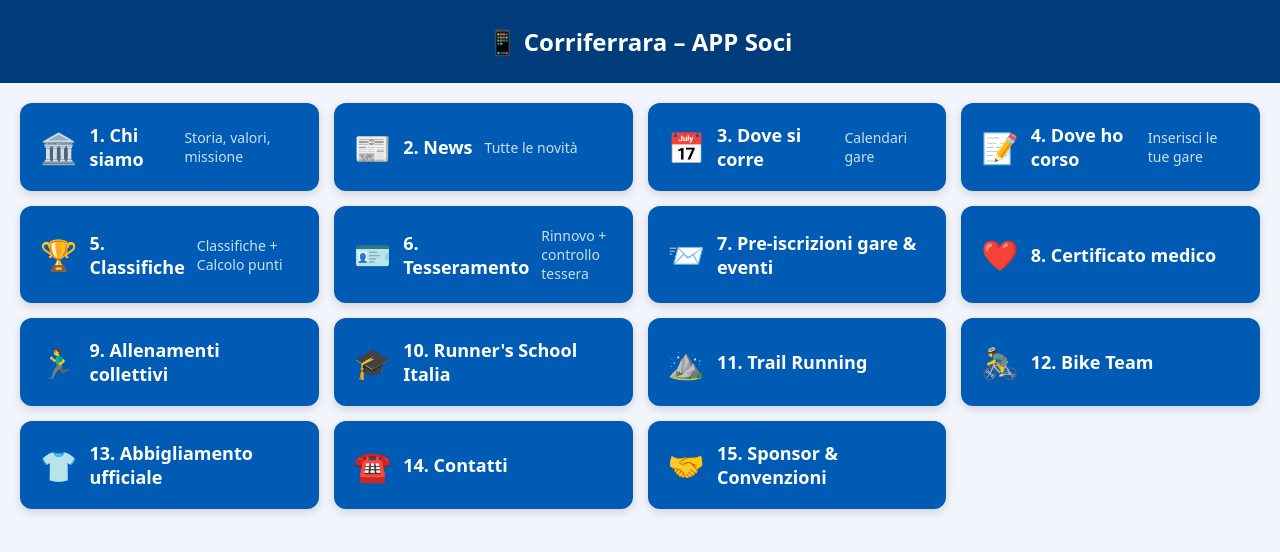
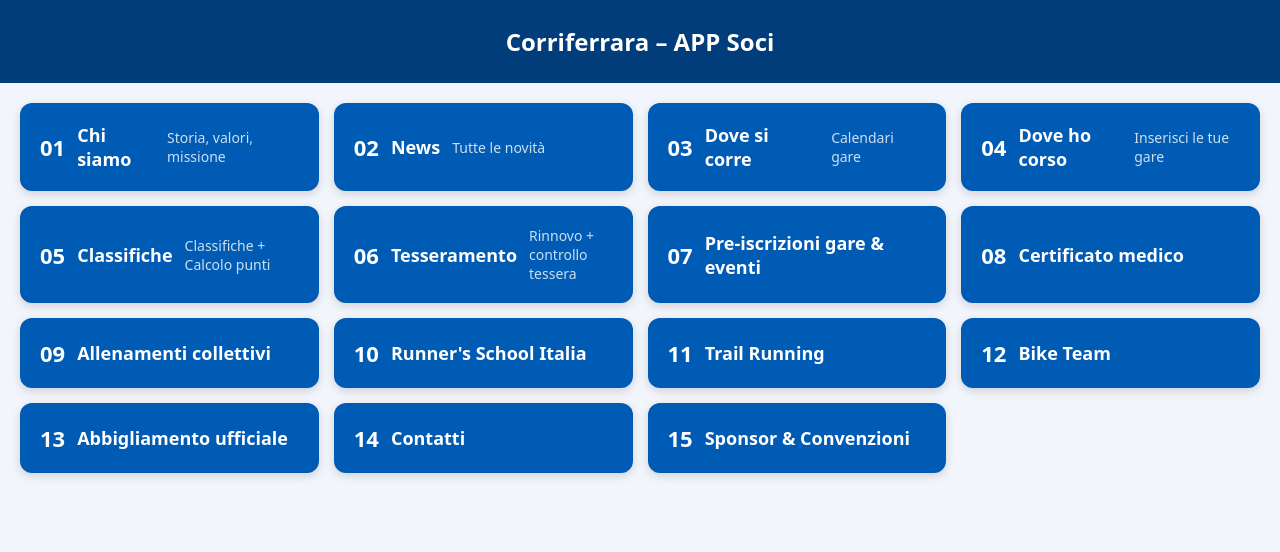
Before and after one commit to massimocora3-create/corriferrara-app, a plain HTML site: page index.html in a window 1280 px wide. Drawn offline with Linux system fonts and the light colour scheme.

Commit message:
Update index.html

```diff
--- a/index.html
+++ b/index.html
@@ -2,18 +2,19 @@
 <!DOCTYPE html>
 <html lang="it">
 <head>
+<meta charset="UTF-8">
 <meta name="viewport" content="width=device-width, initial-scale=1">
 
-<!-- Manifest CORRETTO -->
+<!-- Manifest corretto -->
 <link rel="manifest" href="https://massimocora3-create.github.io/corriferrara-app/manifest.json">
 
-<!-- Colore barra indirizzi -->
+<!-- Colore barra indirizzi mobile -->
 <meta name="theme-color" content="#003d7a">
 
-<!-- Service Worker CORRETTO -->
+<!-- Service Worker corretto -->
 <script>
 if ("serviceWorker" in navigator) {
-  navigator.serviceWorker.register("https://massimocora3-create.github.io/corriferrara-app/sw.js");
+    navigator.serviceWorker.register("https://massimocora3-create.github.io/corriferrara-app/sw.js");
 }
 </script>
 
@@ -27,7 +28,7 @@ body {
 
 /* Header */
 .header {
-  background: #003d7a; /* blu più scuro */
+  background: #003d7a;
   padding: 25px 15px;
   text-align: center;
   color: #fff;
@@ -35,7 +36,7 @@ body {
   font-weight: 700;
 }
 
-/* Griglia principale */
+/* Griglia */
 .grid {
   display: grid;
   grid-template-columns: repeat(auto-fit, minmax(260px, 1fr));
@@ -45,7 +46,7 @@ body {
 
 /* Box principali */
 .box {
-  background: #005bb5; /* BLU SCURO PIÙ BELLO */
+  background: #005bb5; /* Blu più scuro */
   padding: 20px;
   border-radius: 12px;
   color: #fff;
@@ -61,15 +62,16 @@ body {
 }
 
 .box:hover {
-  background: #003d7a; /* hover più scuro */
+  background: #003d7a;
 }
 
-/* Icone */
+/* Icone testo semplice */
 .icon {
-  font-size: 30px;
+  font-size: 22px;
+  font-weight: bold;
 }
 
-/* Sottobox */
+/* Sottomenù */
 .submenu {
   display: none;
   background: #e2edff;
@@ -99,7 +101,7 @@ body {
   background: #d7e6ff;
 }
 
-/* Testo piccolo */
+/* Testo più piccolo */
 .label-small {
   font-size: 14px;
   opacity: 0.8;
@@ -113,7 +115,7 @@ function openLink(url) {
 }
 
 function toggleSub(id) {
-  let el = document.getElementById(id);
+  const el = document.getElementById(id);
   el.style.display = el.style.display === "block" ? "none" : "block";
 }
 </script>
@@ -123,94 +125,94 @@ function toggleSub(id) {
 <body>
 
 <div class="header">
-  📱 Corriferrara – APP Soci
+  Corriferrara – APP Soci
 </div>
 
 <div class="grid">
 
   <div class="box" onclick="openLink('https://atleticacorriferrara.blogspot.com/p/storia-della-corriferrara-asd.html')">
-    <div class="icon">🏛️</div>
-    1. Chi siamo<br><span class="label-small">Storia, valori, missione</span>
+    <div class="icon">01</div>
+    Chi siamo<br><span class="label-small">Storia, valori, missione</span>
   </div>
 
   <div class="box" onclick="openLink('https://atleticacorriferrara.blogspot.com/p/news.html')">
-    <div class="icon">📰</div>
-    2. News<br><span class="label-small">Tutte le novità</span>
+    <div class="icon">02</div>
+    News<br><span class="label-small">Tutte le novità</span>
   </div>
 
   <div class="box" onclick="openLink('https://atleticacorriferrara.blogspot.com/p/dove-si-corre.html')">
-    <div class="icon">📅</div>
-    3. Dove si corre<br><span class="label-small">Calendari gare</span>
+    <div class="icon">03</div>
+    Dove si corre<br><span class="label-small">Calendari gare</span>
   </div>
 
   <div class="box" onclick="openLink('https://goo.gl/forms/WzRBTqYzxg0jbOCH3')">
-    <div class="icon">📝</div>
-    4. Dove ho corso<br><span class="label-small">Inserisci le tue gare</span>
+    <div class="icon">04</div>
+    Dove ho corso<br><span class="label-small">Inserisci le tue gare</span>
   </div>
 
   <div class="box" onclick="openLink('https://atleticacorriferrara.blogspot.com/p/classifiche.html')">
-    <div class="icon">🏆</div>
-    5. Classifiche<br><span class="label-small">Classifiche + Calcolo punti</span>
+    <div class="icon">05</div>
+    Classifiche<br><span class="label-small">Classifiche + Calcolo punti</span>
   </div>
 
   <div class="box" onclick="toggleSub('sub6')">
-    <div class="icon">🪪</div>
-    6. Tesseramento<br><span class="label-small">Rinnovo + controllo tessera</span>
+    <div class="icon">06</div>
+    Tesseramento<br><span class="label-small">Rinnovo + controllo tessera</span>
   </div>
 
   <div id="sub6" class="submenu">
-    <div class="subbox" onclick="openLink('https://atleticacorriferrara.blogspot.com/p/tesseramento-corriferrara-2019.html')">6.1 Rinnova la tua tessera</div>
-    <div class="subbox" onclick="openLink('https://atleticacorriferrara.blogspot.com/p/tessere-corriferrara_26.html')">6.2 Numero e scadenza tessera</div>
+    <div class="subbox" onclick="openLink('https://atleticacorriferrara.blogspot.com/p/tesseramento-corriferrara-2019.html')">Rinnova la tua tessera</div>
+    <div class="subbox" onclick="openLink('https://atleticacorriferrara.blogspot.com/p/tessere-corriferrara_26.html')">Numero e scadenza tessera</div>
   </div>
 
   <div class="box" onclick="openLink('https://atleticacorriferrara.blogspot.com/p/pre-iscrizioni-prossime-gare-e-eventi.html')">
-    <div class="icon">📨</div>
-    7. Pre-iscrizioni gare & eventi
+    <div class="icon">07</div>
+    Pre-iscrizioni gare & eventi
   </div>
 
   <div class="box" onclick="toggleSub('sub8')">
-    <div class="icon">❤️</div>
-    8. Certificato medico
+    <div class="icon">08</div>
+    Certificato medico
   </div>
 
   <div id="sub8" class="submenu">
-    <div class="subbox" onclick="openLink('https://docs.google.com/forms/d/e/1FAIpQLSc-IrRlvTx6xbkoPPT8SdDc3X3yOwDIwdlF0gLZ-PVzS9NVPg/viewform?usp=sf_link')">8.1 Carica certificato</div>
-    <div class="subbox" onclick="openLink('https://atleticacorriferrara.blogspot.com/p/controlla-la-scadenza-del-tuo.html')">8.2 Controlla scadenza</div>
+    <div class="subbox" onclick="openLink('https://docs.google.com/forms/d/e/1FAIpQLSc-IrRlvTx6xbkoPPT8SdDc3X3yOwDIwdlF0gLZ-PVzS9NVPg/viewform?usp=sf_link')">Carica certificato</div>
+    <div class="subbox" onclick="openLink('https://atleticacorriferrara.blogspot.com/p/controlla-la-scadenza-del-tuo.html')">Controlla scadenza</div>
   </div>
 
   <div class="box" onclick="openLink('https://atleticacorriferrara.blogspot.com/p/allenamenti-collettivi.html')">
-    <div class="icon">🏃‍♂️</div>
-    9. Allenamenti collettivi
+    <div class="icon">09</div>
+    Allenamenti collettivi
   </div>
 
   <div class="box" onclick="openLink('https://www.runnerschoolitalia.com/')">
-    <div class="icon">🎓</div>
-    10. Runner's School Italia
+    <div class="icon">10</div>
+    Runner's School Italia
   </div>
 
   <div class="box" onclick="openLink('https://atleticacorriferrara.blogspot.com/p/trail-running.html')">
-    <div class="icon">⛰️</div>
-    11. Trail Running
+    <div class="icon">11</div>
+    Trail Running
   </div>
 
   <div class="box" onclick="openLink('https://atleticacorriferrara.blogspot.com/p/fc-bike-team.html')">
-    <div class="icon">🚴‍♂️</div>
-    12. Bike Team
+    <div class="icon">12</div>
+    Bike Team
   </div>
 
   <div class="box" onclick="openLink('https://atleticacorriferrara.blogspot.com/p/abbigliamento-corriferrara_18.html')">
-    <div class="icon">👕</div>
-    13. Abbigliamento ufficiale
+    <div class="icon">13</div>
+    Abbigliamento ufficiale
   </div>
 
   <div class="box" onclick="openLink('https://atleticacorriferrara.blogspot.com/p/contatti.html')">
-    <div class="icon">☎️</div>
-    14. Contatti
+    <div class="icon">14</div>
+    Contatti
   </div>
 
   <div class="box" onclick="openLink('https://atleticacorriferrara.blogspot.com/p/sponsor.html')">
-    <div class="icon">🤝</div>
-    15. Sponsor & Convenzioni
+    <div class="icon">15</div>
+    Sponsor & Convenzioni
   </div>
 
 </div>
```
